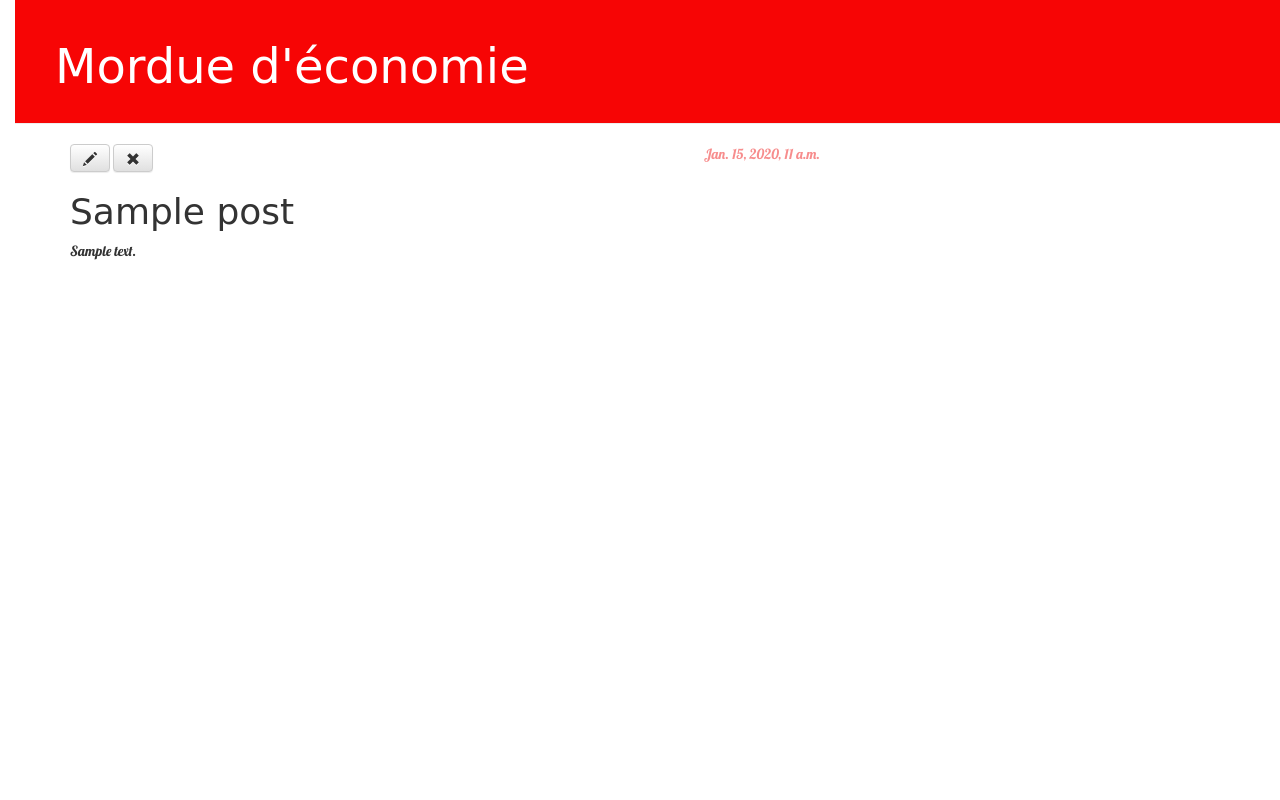
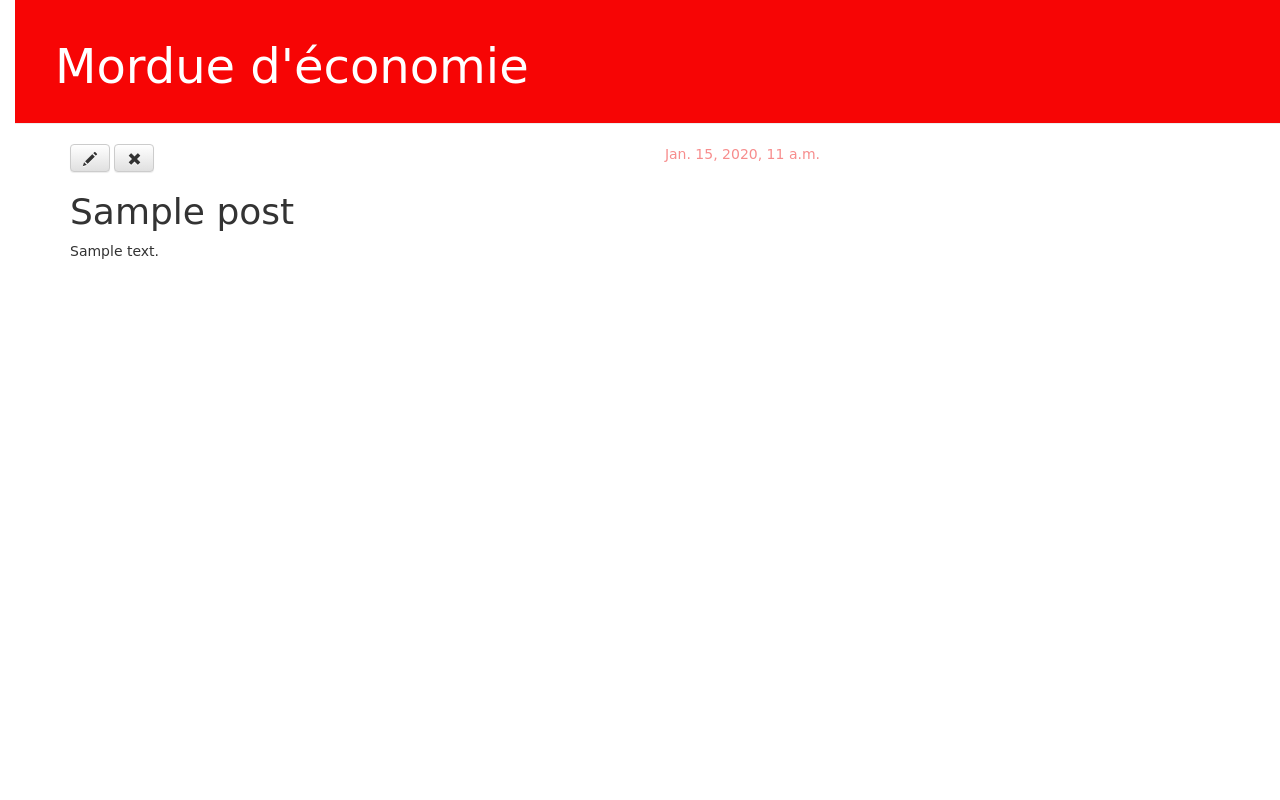
Before and after one commit to Constanceaa/my-first-blog, a Django app: page /post/1/ in a window 1280 px wide. Run offline with Django 3.2, Linux system fonts and the light colour scheme; tables that the repository leaves empty hold one stand-in row (values such as "Sample post"); some libraries are stand-ins or nearby versions.

Commit message:
Change in font

```diff
--- a/blog/static/css/blog.css
+++ b/blog/static/css/blog.css
@@ -2,7 +2,7 @@ h1 a {
   color: #F70505;
 }
 body {
-  font-family: 'Lobster';
+  font-family: 'Montez', cursive;
   padding-left: 15px;
 }
 .page-header {
```
